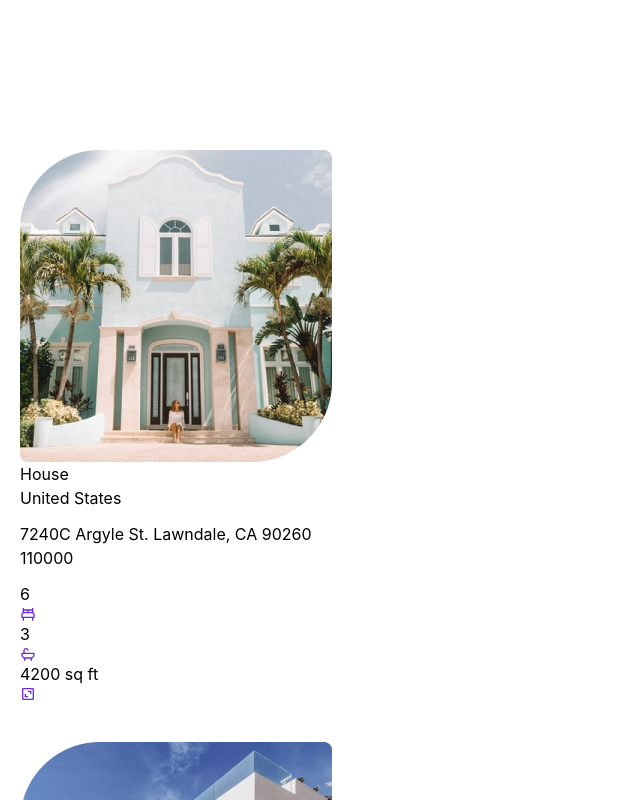
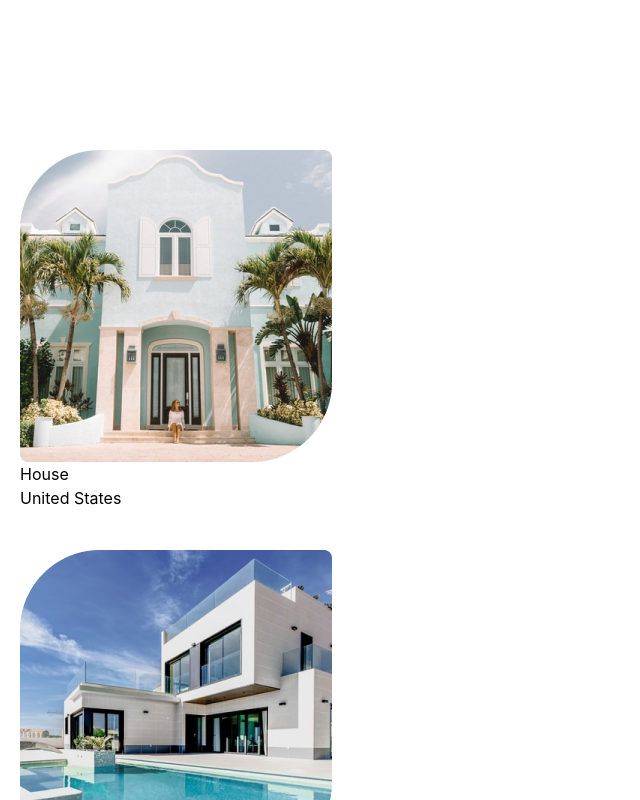
Before and after one commit to elhadjtall/SITE_AGENCE, a React (Vite) app in the folder frontend/: page / in a window 1280 px wide. Shown: the part 740-1540 px from the top of the page, without its empty margins (0-640 px from the left). Built offline with nearby package versions, Linux system fonts and the light colour scheme.

Commit message:
Ajout des infos

```diff
--- a/frontend/src/components/House.jsx
+++ b/frontend/src/components/House.jsx
@@ -11,7 +11,7 @@ const House = ({ house}) => {
     const {image, type, country, address, bedrooms, bathrooms, surface, price} = house;
   return (
     // creer une div pour ajouter les images et les infos
-    <div className='bg-white shadow-1 p-5 rounded-lg rounded-tl-lg'>
+    <div className='bg-white shadow-1 p-5 rounded-lg rounded-tl-[5rem]'>
       <img src={image} alt="" />
       {/* creer une div pour ajouter les infos */}
       <div className='flex flex-col gap-3'>
@@ -20,17 +20,6 @@ const House = ({ house}) => {
           <h4>{type}</h4>
           <p>{country}</p>
         </div>
-        {/* creer une div pour ajouter l'adresse */}
-        <div>
-          <h4>{address}</h4>
-          <p>{price}</p>
-        </div>
-        {/* creer une div pour ajouter les infos */}
-        <div>
-          <p>{bedrooms} <BiBed className='text-violet-700' /></p>
-          <p>{bathrooms} <BiBath className='text-violet-700' /></p>
-          <p>{surface} <BiArea className='text-violet-700' /></p>
-        </div>
       </div>
     </div>
   )
```
